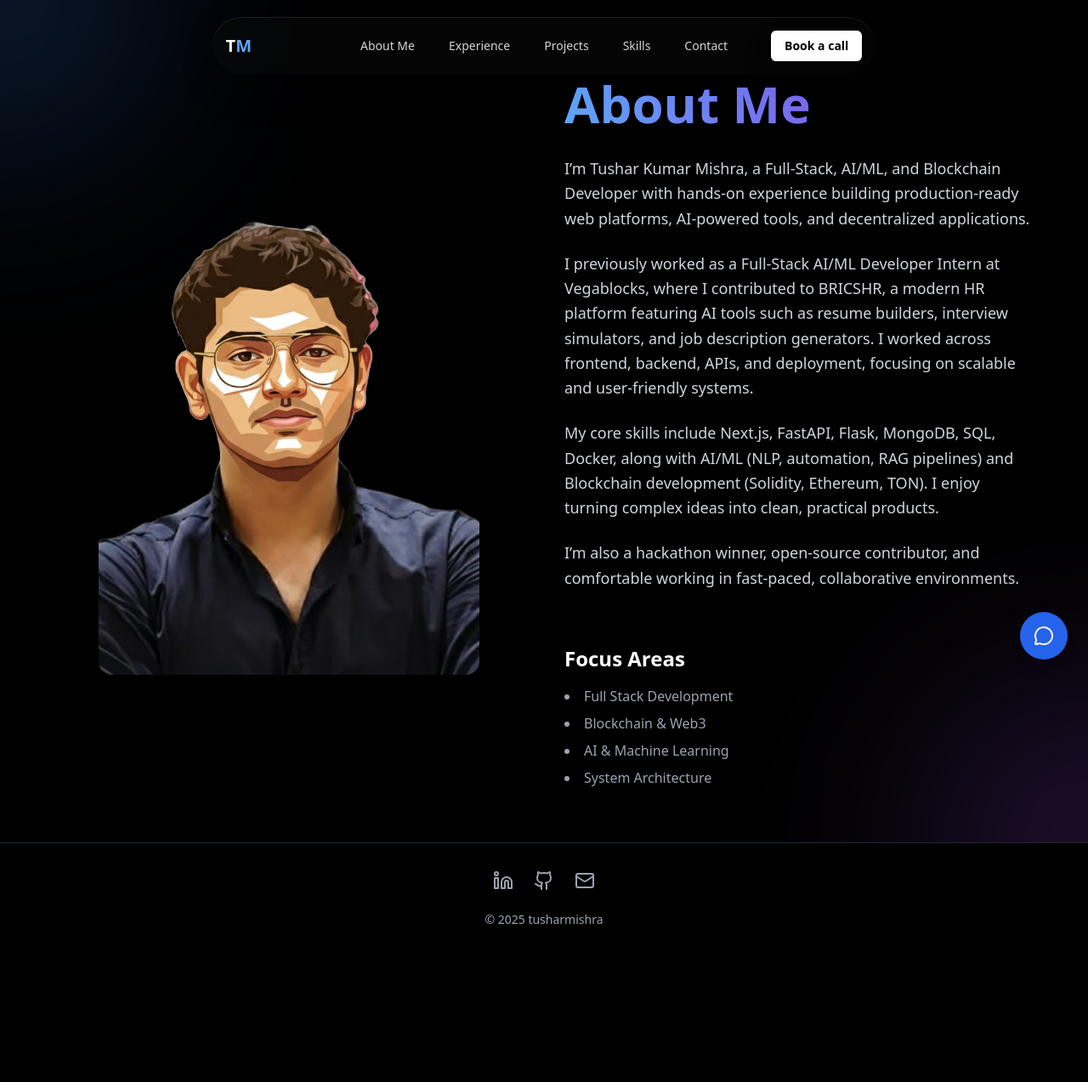
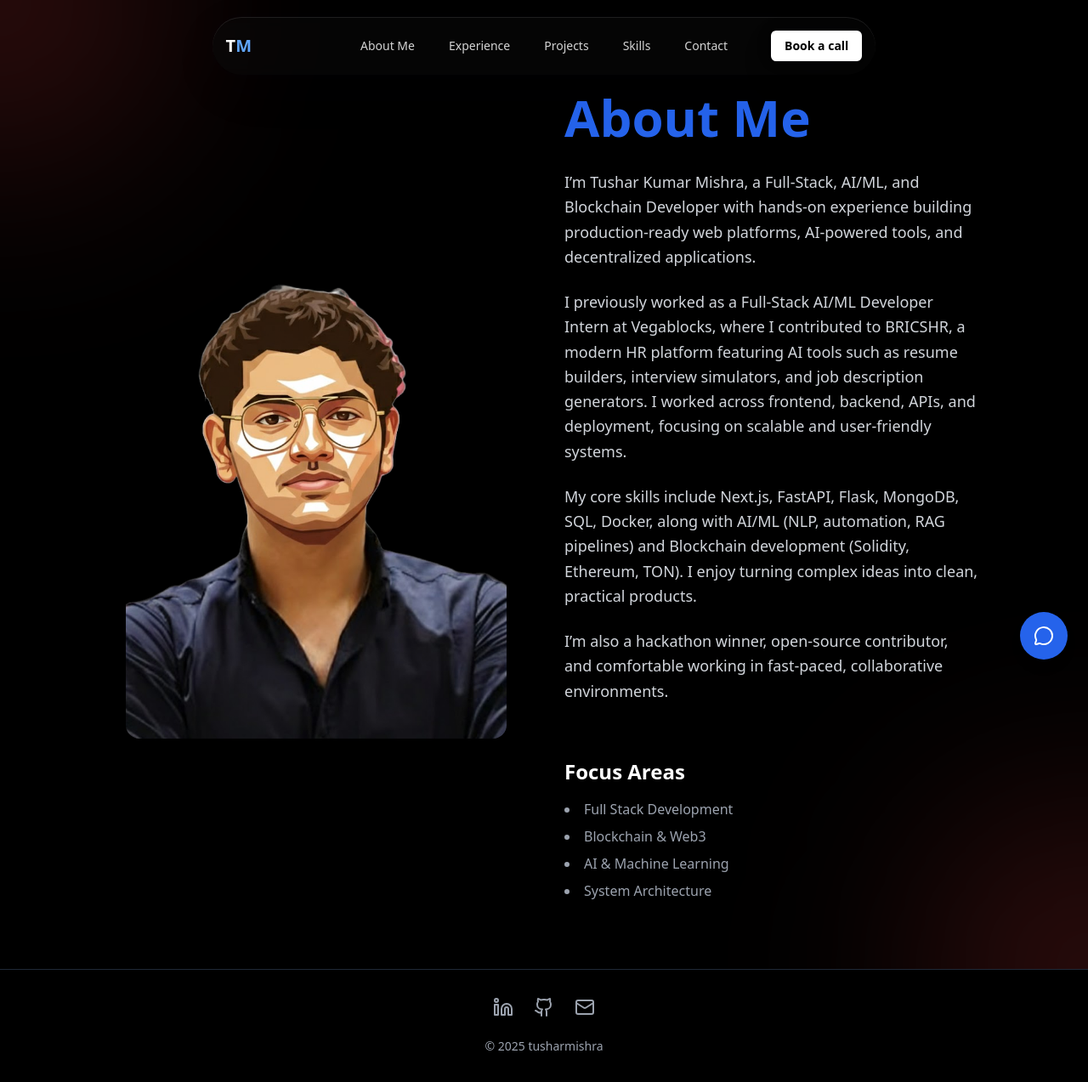
Before and after one commit to tusharmishra069/Portfolio, a Next.js app: page /about in a window 1280 px wide. Shown: the whole page at 85% size. Before the commit the page ends 1124 px from the top, so only its background shows below. Built offline with nearby package versions, Linux system fonts and the light colour scheme.

Commit message:
change size of about me and contact section

```diff
--- a/app/about/page.tsx
+++ b/app/about/page.tsx
@@ -4,12 +4,12 @@ import { ArrowLeft } from "lucide-react";
 
 export default function About() {
     return (
-        <div className="p-8 md:p-16 font-sans relative overflow-hidden">
+        <section className="py-20 px-4 sm:px-6 lg:px-8 relative overflow-hidden" id="about">
             {/* Background Gradients */}
-            <div className="absolute top-0 left-0 w-96 h-96 bg-blue-500/20 rounded-full blur-[120px] pointer-events-none -translate-x-1/2 -translate-y-1/2" />
-            <div className="absolute bottom-0 right-0 w-96 h-96 bg-purple-500/20 rounded-full blur-[120px] pointer-events-none translate-x-1/2 translate-y-1/2" />
+            <div className="absolute top-0 left-0 w-96 h-96 bg-red-500/20 rounded-full blur-[120px] pointer-events-none -translate-x-1/2 -translate-y-1/2" />
+            <div className="absolute bottom-0 right-0 w-96 h-96 bg-red-500/20 rounded-full blur-[120px] pointer-events-none translate-x-1/2 translate-y-1/2" />
 
-            <div className="max-w-7xl mx-auto grid grid-cols-1 md:grid-cols-2 gap-12 items-center">
+            <div className="max-w-5xl mx-auto grid grid-cols-1 md:grid-cols-2 gap-12 items-center relative z-10">
                 {/* Image Section */}
                 <div className="relative aspect-square md:aspect-[3/4] w-full max-w-md mx-auto overflow-hidden rounded-2xl ">
                     <Image
@@ -23,7 +23,7 @@ export default function About() {
 
                 {/* Text Section */}
                 <div className="space-y-8">
-                    <h1 className="text-4xl md:text-6xl pt-7 font-bold bg-clip-text text-transparent bg-gradient-to-r from-blue-400 to-purple-600">
+                    <h1 className="text-4xl md:text-6xl pt-7 font-bold bg-clip-text text-transparent bg-blue-600">
                         About Me
                     </h1>
 
@@ -53,6 +53,6 @@ export default function About() {
                     </div>
                 </div>
             </div>
-        </div>
+        </section>
     );
 }
--- a/app/contact/page.tsx
+++ b/app/contact/page.tsx
@@ -44,12 +44,11 @@ export default function Contact() {
     };
 
     return (
-        <div className="min-h-screen bg-black text-white p-8 md:p-16 font-sans relative overflow-hidden">
+        <section className="py-20 px-4 sm:px-6 lg:px-8 relative overflow-hidden" id="contact">
             {/* Background Gradients */}
             <div className="absolute top-0 left-0 w-96 h-96 bg-blue-500/20 rounded-full blur-[120px] pointer-events-none -translate-x-1/2 -translate-y-1/2" />
-            {/* <div className="absolute bottom-0 right-0 w-96 h-96 bg-purple-500/20 rounded-full blur-[120px] pointer-events-none translate-x-1/2 translate-y-1/2" /> */}
 
-            <div className="max-w-7xl mx-auto pt-10 relative z-10">
+            <div className="max-w-5xl mx-auto relative z-10">
                 <div className="text-center mb-16">
                     <h1 className="text-4xl md:text-6xl font-bold mb-6 bg-clip-text text-transparent bg-gradient-to-r from-blue-400 to-purple-600">
                         Get in Touch
@@ -225,6 +224,6 @@ export default function Contact() {
                     </div>
                 </div>
             </div>
-        </div>
+        </section>
     );
 }
```
